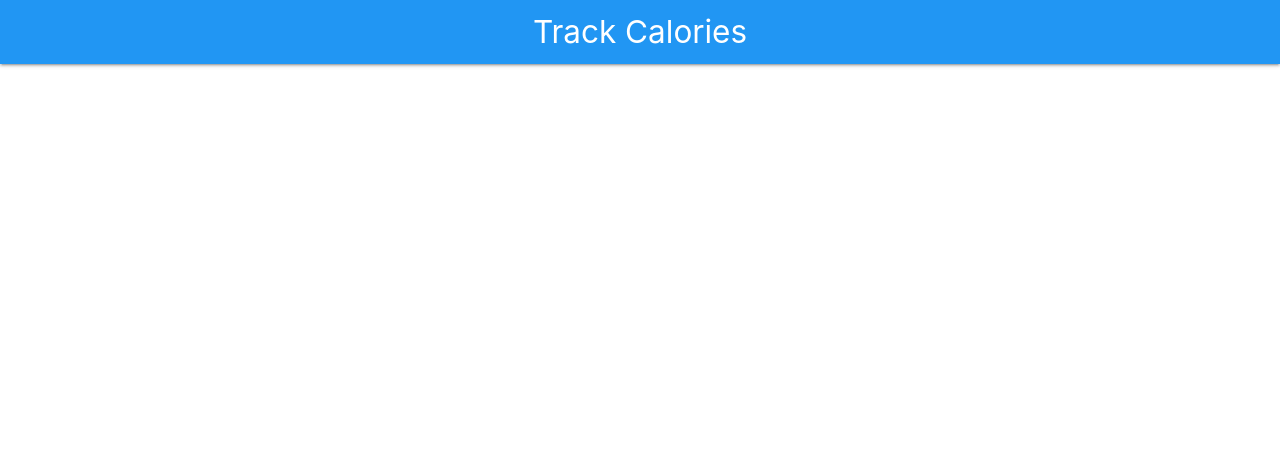
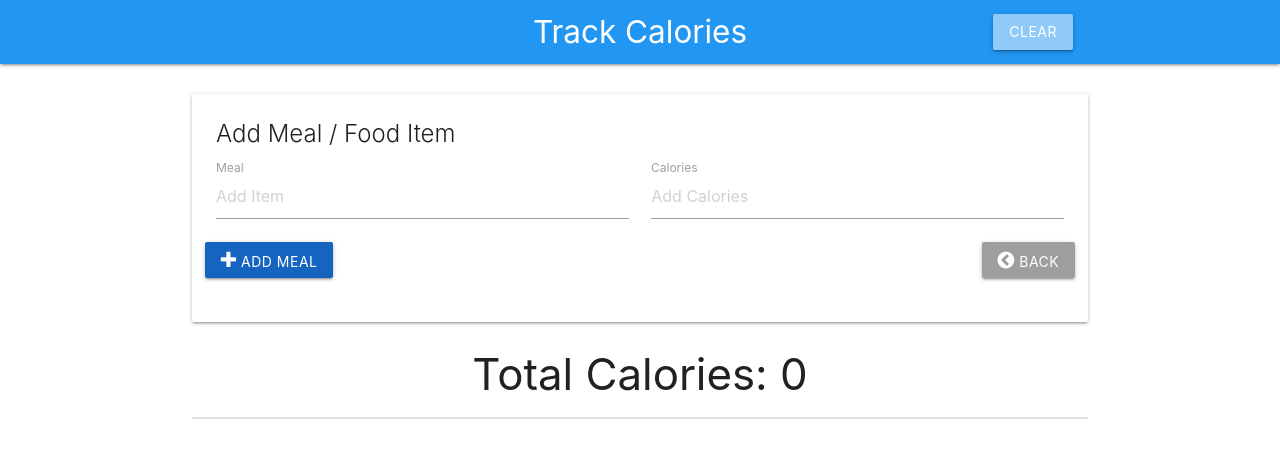
Before and after one commit to Fitzpa/Modern-JavaScript, a website: page index.html in a window 1280 px wide. Drawn offline with nearby package versions, Linux system fonts and the light colour scheme.

Commit message:
basic html and css styling done

```diff
--- a/index.html
+++ b/index.html
@@ -20,9 +20,80 @@
       <div class="nav-wrapper blue">
         <div class="container">
           <a href="#" class="brand-logo center">Track Calories</a>
+          <ul class="right">
+            <li>
+              <a href="#" class="btn clear-btn blue lighten-3">Clear</a>
+            </li>
+          </ul>
         </div>
       </div>
     </nav>
+
+    <br />
+
+    <div class="container">
+      <!-- Form Card -->
+      <div class="card">
+        <div class="card-content">
+          <span class="card-title">Add Meal / Food Item</span>
+          <form class="col">
+            <div class="row">
+              <div class="input-field col s6">
+                <label for="item-name">Meal</label>
+                <input type="text" placeholder="Add Item" id="item-name" />
+              </div>
+              <div class="input-field col s6">
+                <label for="item-calories">Calories</label>
+                <input
+                  type="text"
+                  placeholder="Add Calories"
+                  id="item-calories"
+                />
+              </div>
+              <button class="add-btn btn blue darken-3">
+                <i class="fa fa-plus"></i> Add Meal
+              </button>
+              <!--
+              <button class="update-btn btn orange">
+                <i class="fa fa-pencil-square-o"></i> Edit Meal
+              </button>
+              <button class="delete-btn btn red">
+                <i class="fa fa-remove"></i> Delete Meal
+              </button>
+            -->
+              <button class="back-btn btn grey pull-right">
+                <i class="fa fa-chevron-circle-left"></i> Back
+              </button>
+            </div>
+          </form>
+        </div>
+      </div>
+      <!-- Calorie Count -->
+      <div>
+        <h3 class="center-align">
+          Total Calories: <span class="total-calories">0</span>
+        </h3>
+      </div>
+
+      <!-- Item List -->
+      <ul class="collection" id="item-list">
+        <!--
+        <li class="collection-item" id="item-0">
+          <strong>Steak Dinner: </strong> <em>1200 Calories</em>
+          <a href="#" class="secondary-content"><i class="fa fa-pencil"></i></a>
+        </li>
+        <li class="collection-item" id="item-0">
+          <strong>Cookie: </strong> <em>400 Calories</em>
+          <a href="#" class="secondary-content"><i class="fa fa-pencil"></i></a>
+        </li>
+        <li class="collection-item" id="item-0">
+          <strong>Eggs: </strong> <em>300 Calories</em>
+          <a href="#" class="secondary-content"><i class="fa fa-pencil"></i></a>
+        </li>
+    -->
+      </ul>
+    </div>
+
     <script
       src="https://code.jquery.com/jquery-3.5.1.min.js"
       integrity="sha256-9/aliU8dGd2tb6OSsuzixeV4y/faTqgFtohetphbbj0="
```
Also changed, not shown: package.json (+7 -3 lines), .eslintrc.json, 1 other file.
